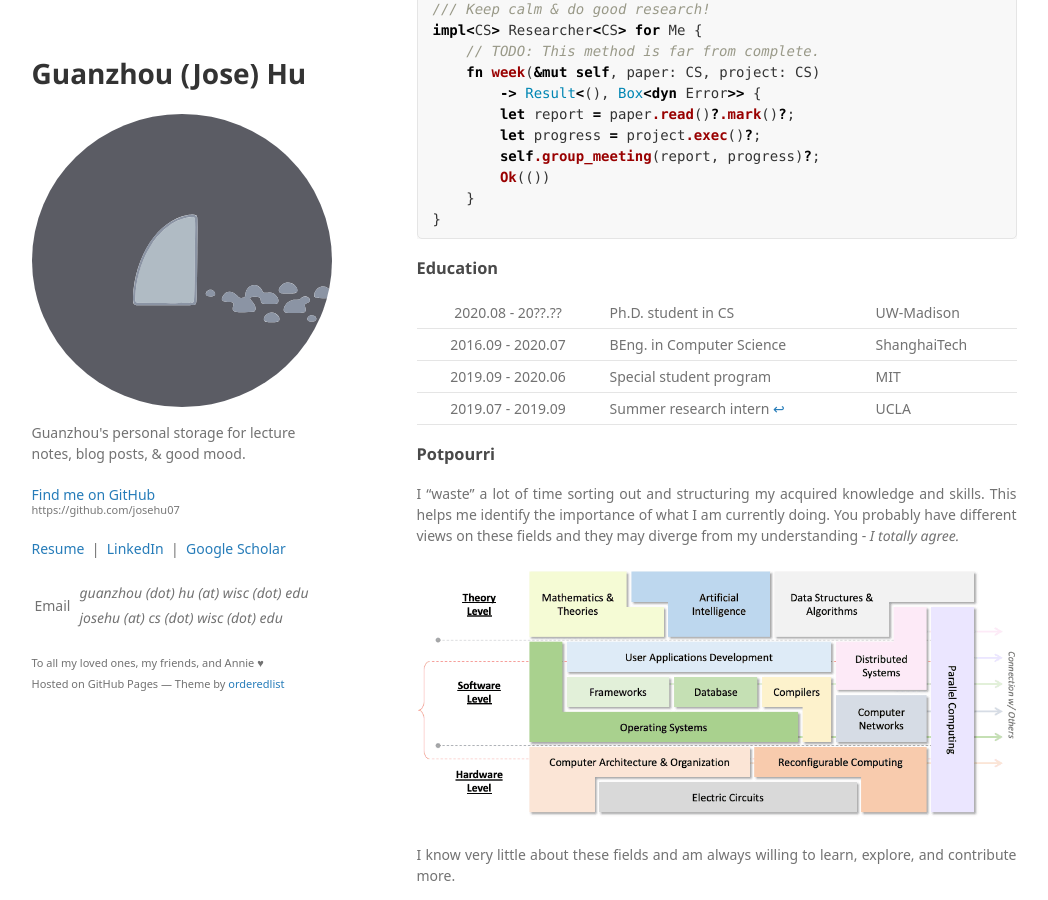
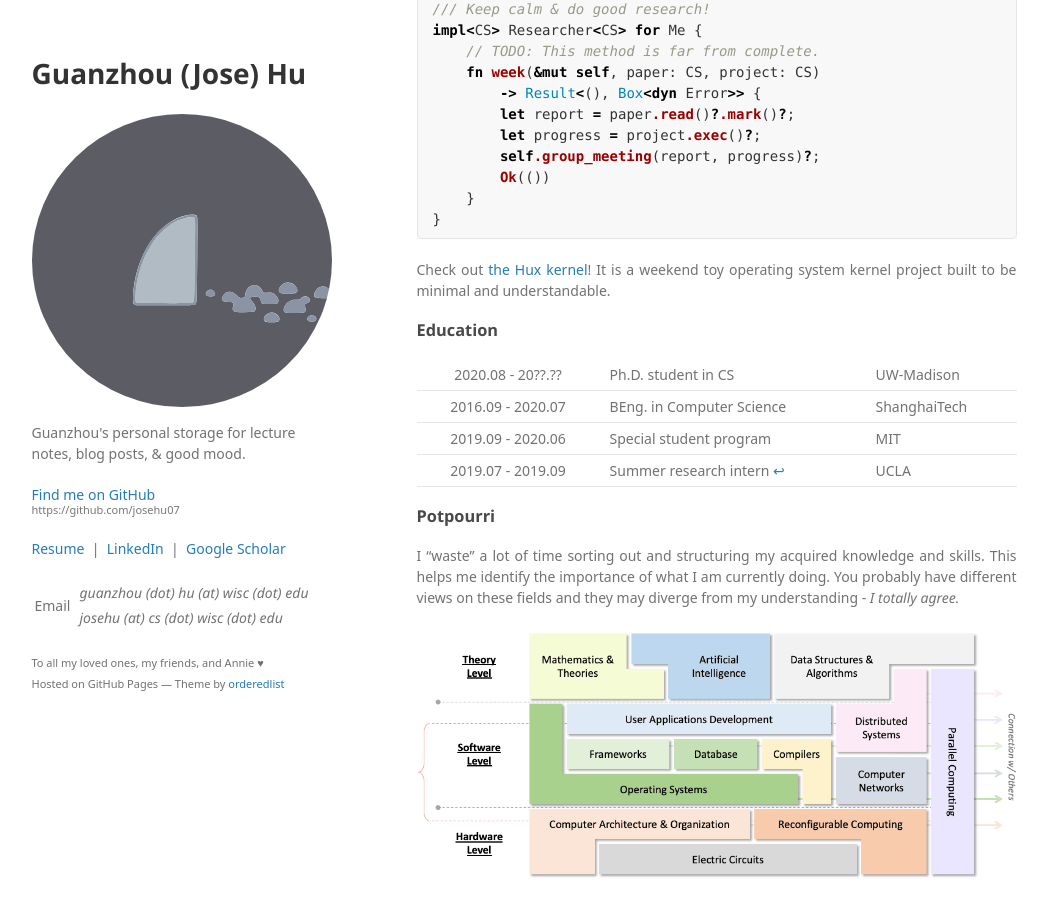
Before and after one commit to josehu07/josehu07.github.io, a Jekyll site: the page built from index.md, in a window 1280 px wide and 900 px high, scrolled down 309 px. Shown: the whole window, without its empty margins (116-1164 px from the left). Built offline with Jekyll 4.4.1, drawn with Linux system fonts in a browser that asks for light colours; some web fonts are replaced; a script that is not in the unit is left out; comment, search, counter and statistics services are not loaded.

Commit message:
add Hux kernel advertisement

````diff
--- a/index.md
+++ b/index.md
@@ -28,6 +28,8 @@ impl<CS> Researcher<CS> for Me {
     }
 }
 ```
+
+Check out [the Hux kernel](https://github.com/josehu07/hux-kernel)! It is a weekend toy operating system kernel project built to be minimal and understandable.
 
 ### Education
 
````
